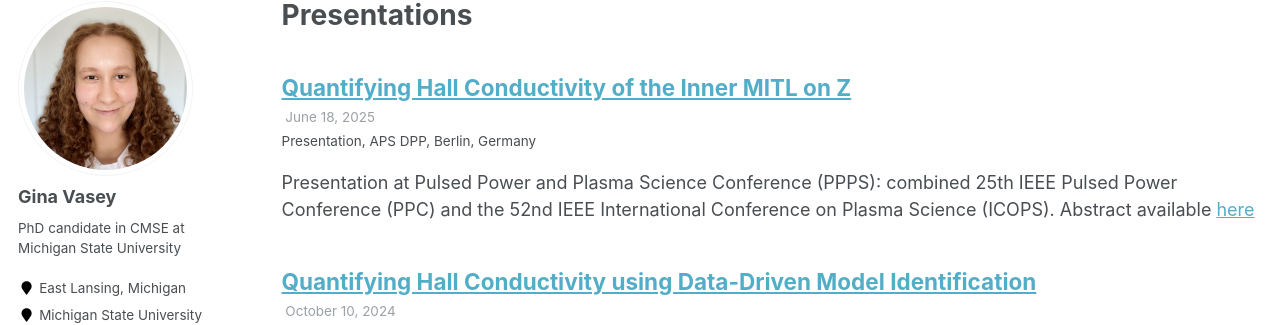
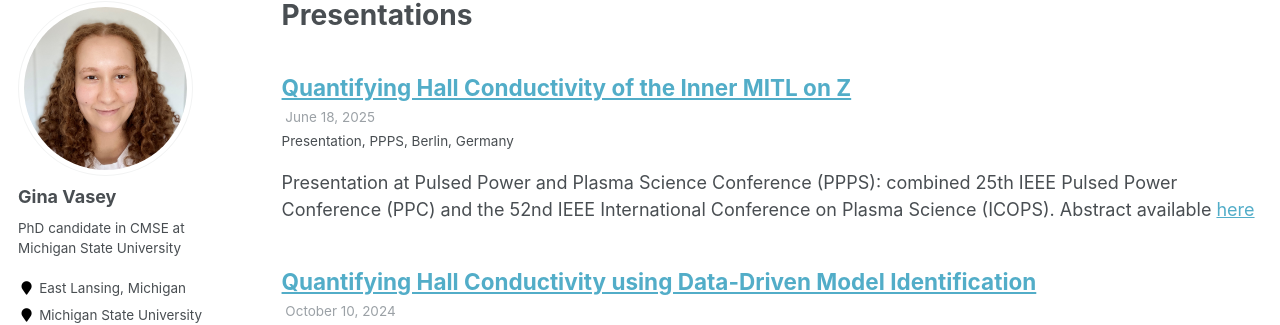
Before and after one commit to vaseygin/vaseygin.github.io, a Jekyll site: the page built from _pages/presentations.html, in a window 1280 px wide and 900 px high. Shown: the part 117-442 px from the top of the window. Built offline with Jekyll 4.4.1, drawn with Linux system fonts in a browser that asks for light colours; some web fonts are replaced.

```diff
--- a/_presentations/2025_PPPS.md
+++ b/_presentations/2025_PPPS.md
@@ -3,7 +3,7 @@ title: "Quantifying Hall Conductivity of the Inner MITL on Z"
 collection: presentations
 type: "Presentation"
 permalink: /presentations/2025_PPPS
-venue: "APS DPP"
+venue: "PPPS"
 date: 2025-06-18
 location: "Berlin, Germany"
 ---
```
